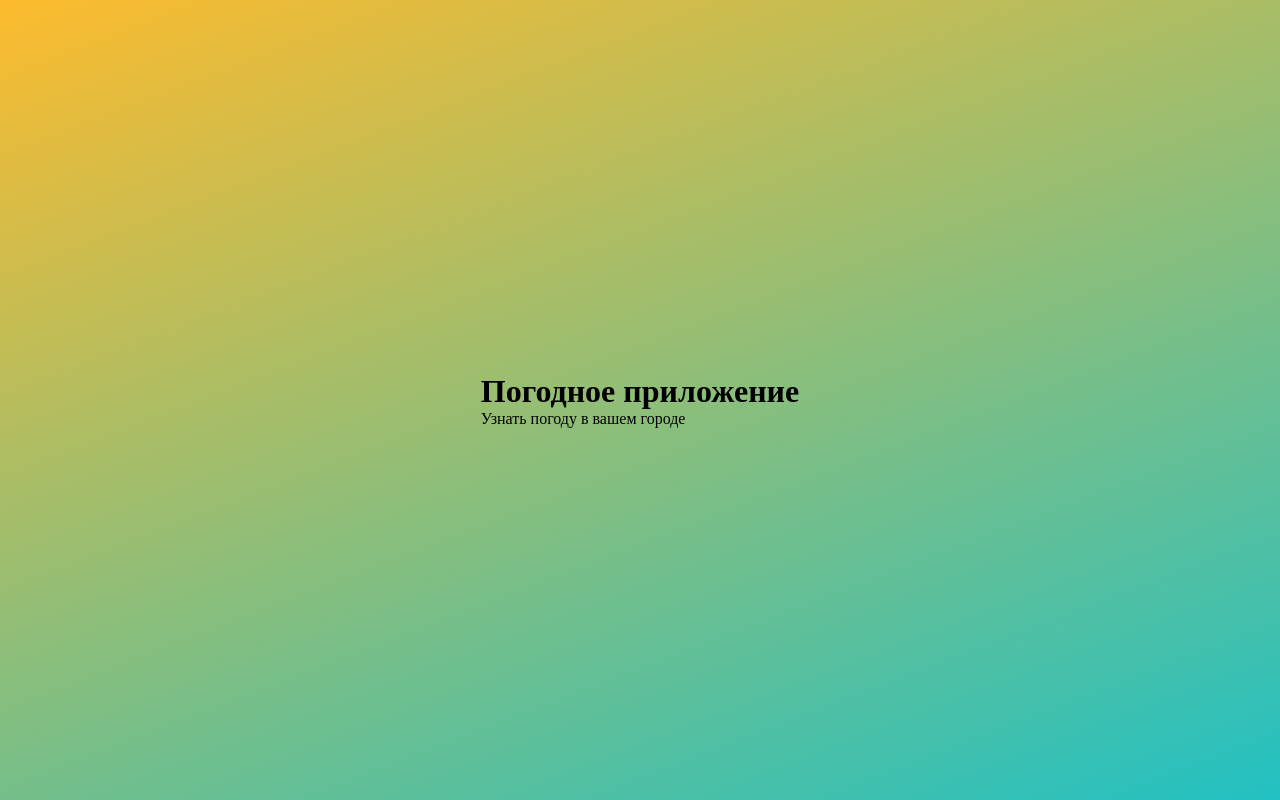
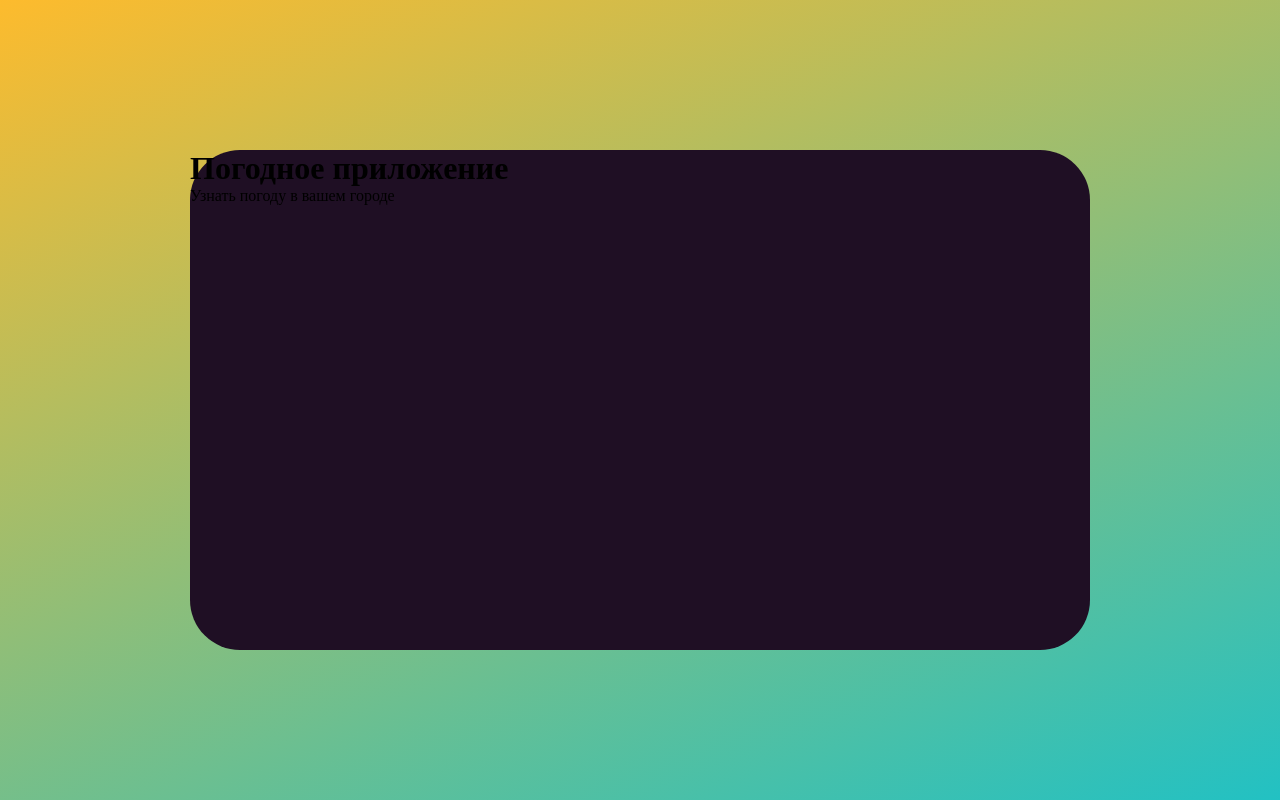
Before and after one commit to 7Hunter7/Weather_App, a Vue app: page / in a window 1280 px wide. Built offline with nearby package versions, Linux system fonts and the light colour scheme.

Commit message:
Updated 'App.vue' - Added styles for 'wrapper'

```diff
--- a/src/App.vue
+++ b/src/App.vue
@@ -7,4 +7,11 @@
   </div>
 </template>
 
-<style scoped></style>
+<style scoped>
+.wrapper {
+  width: 900px;
+  height: 500px;
+  border-radius: 50px;
+  background-color: #1f0f24;
+}
+</style>
```
